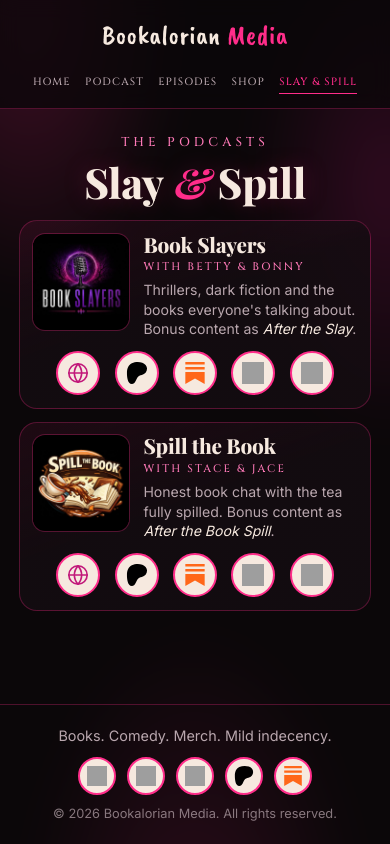
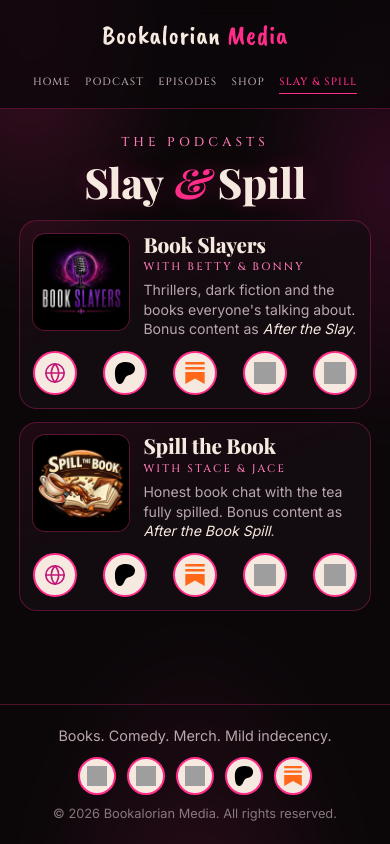
Before and after one commit to jacbenn/bookalorianmedia, a website: page slay-and-spill.html in a window 390 px wide. Drawn offline with nearby package versions, Linux system fonts and the light colour scheme; grey boxes are pictures that could not be loaded; a web font is replaced by a local one.

Commit message:
Slay & Spill: spread the icons across the full card width
Co-Authored-By: Claude Opus 5.5 <noreply@anthropic.com>
Claude-Session: https://claude.ai/code/session_01AGyoVQSVDYTf9ckexyST2X

```diff
--- a/styles.css
+++ b/styles.css
@@ -216,7 +216,7 @@ h3 { font-family: var(--display); font-weight: 700; font-size: 1.6rem; line-heig
 .cards-section .link-list a:hover { border-color: var(--pink); background: rgba(255, 45, 138, 0.14); }
 
 /* Slay & Spill links as round icons (like the footer) */
-.cards-section .link-list { display: flex; justify-content: flex-start; gap: 0.8rem; flex-wrap: wrap; }
+.cards-section .link-list { display: flex; justify-content: space-between; gap: 0.8rem; flex-wrap: wrap; }
 .cards-section .link-list li { flex: none; }
 .cards-section .link-list a,
 .cards-section .link-list a:hover {
@@ -314,7 +314,7 @@ h3 { font-family: var(--display); font-weight: 700; font-size: 1.6rem; line-heig
   .cards-section .card-sub { margin: 0.15rem 0 0.3rem; font-size: 0.68rem; }
   .cards-section .card > p:not(.card-sub) { margin-bottom: 0; font-size: 0.88rem; line-height: 1.4; }
   .cards-section .link-list { grid-column: 1 / -1; margin-top: 0.75rem; }
-  .cards-section .link-list { justify-content: center; gap: 0.9rem; }
+  .cards-section .link-list { justify-content: space-between; gap: 0.5rem; }
   .hero { padding-top: 1.5rem; }
   .hero-tagline { font-size: 1rem; margin-top: 0.5rem; }
   .hero + .section { padding-top: 1.25rem; }
```
